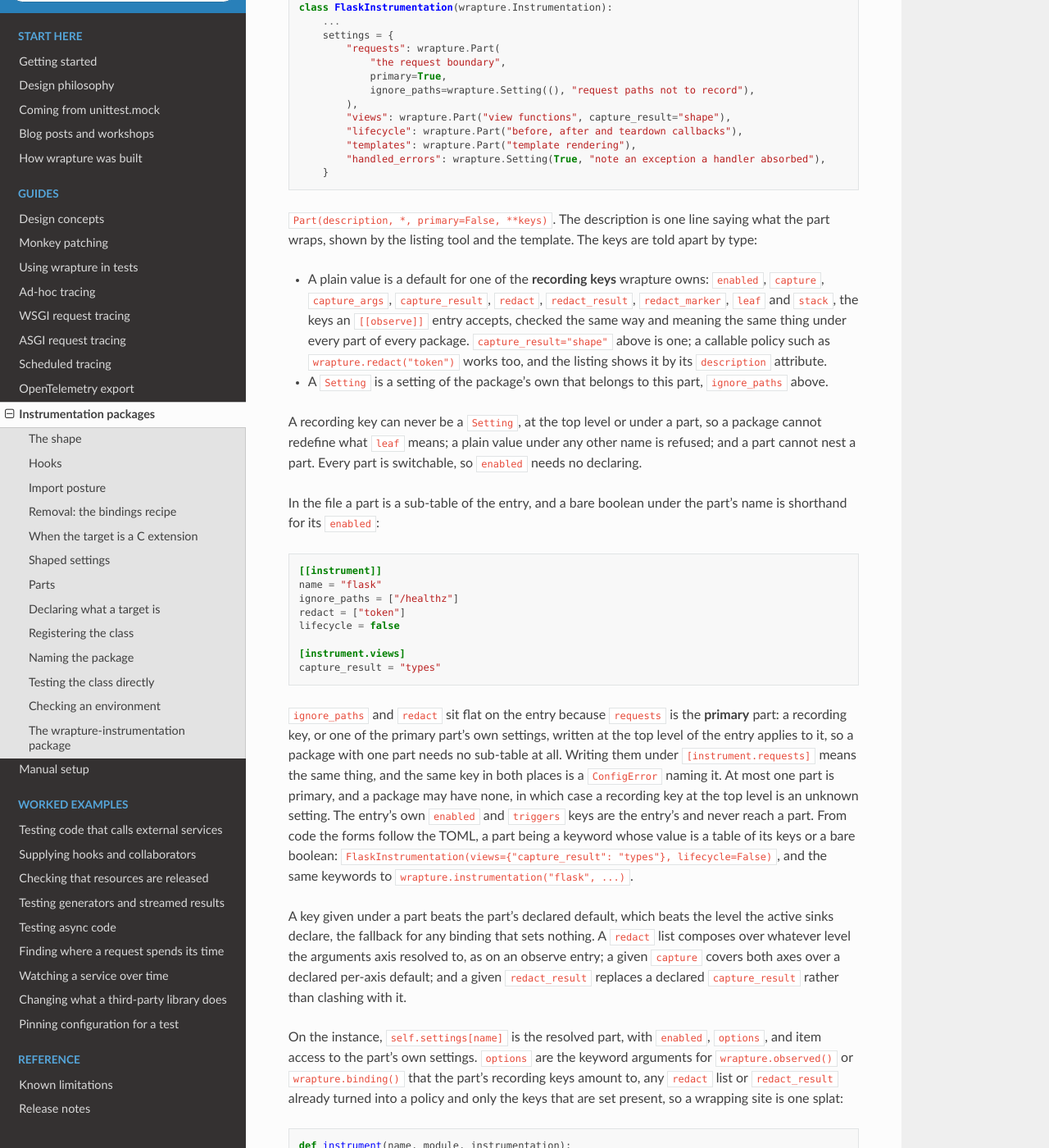
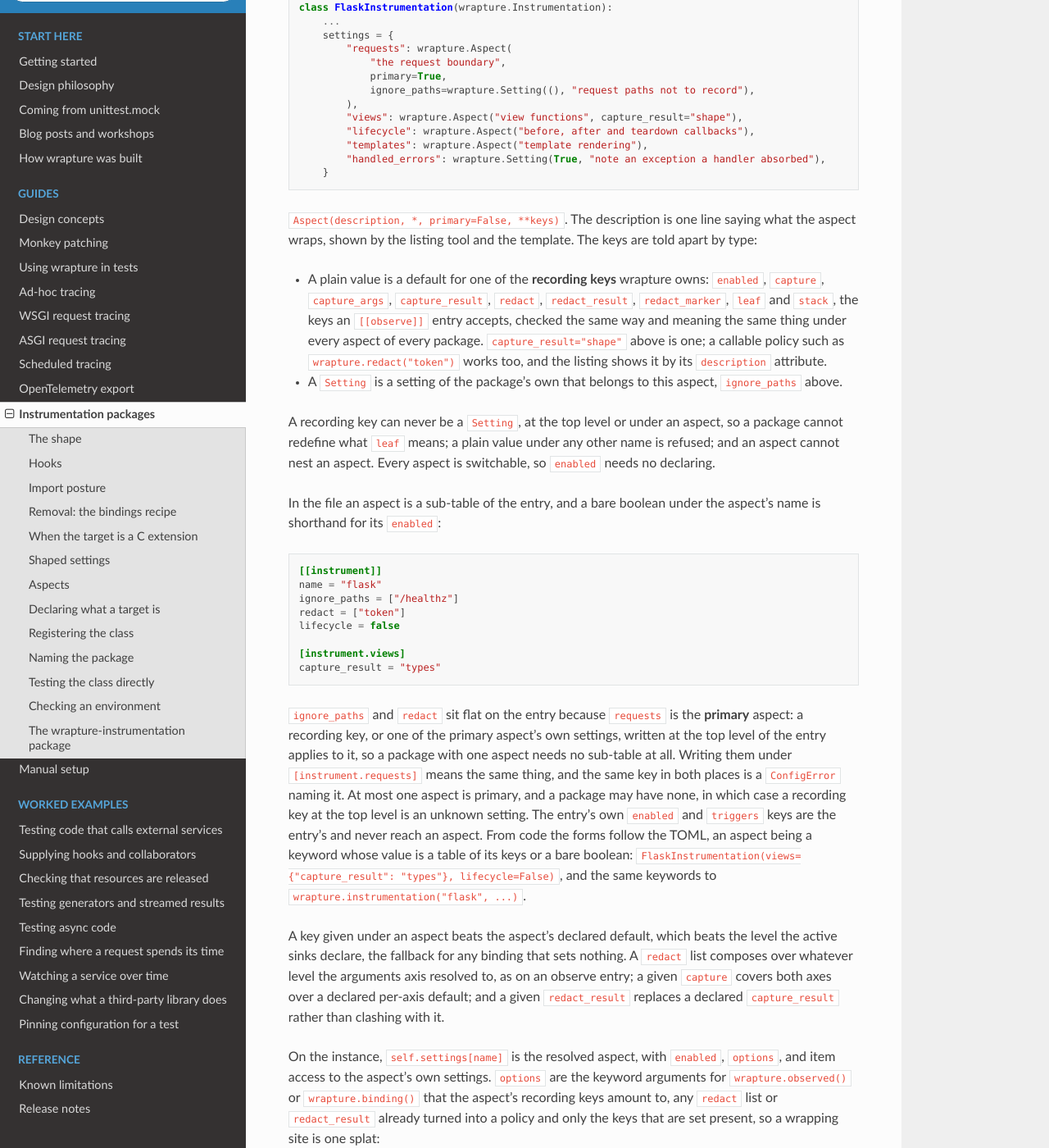
Before and after one commit to GrahamDumpleton/wrapture, a Sphinx documentation site: the page built from docs/instrumentation-packages.md, in a window 1280 px wide and 1400 px high, scrolled down 7459 px. Shown: the whole window at 82% size. Built offline with Sphinx 7.4.7 and the Read the Docs theme 3.1.0, drawn with Linux system fonts in a browser that asks for light colours; some of the changed text lies outside the part shown.

Commit message:
Rename Part to Aspect and bump the version to 1.0.0b4.

````diff
--- a/docs/instrumentation-packages.md
+++ b/docs/instrumentation-packages.md
@@ -32,7 +32,7 @@ class FlaskInstrumentation(wrapture.Instrumentation):
     settings = {
         "capture_headers": wrapture.Setting(False, "record request headers"),
         "ignore_paths": wrapture.Setting((), "paths never traced, exact match"),
-        "views": wrapture.Part("view functions", capture_result="shape"),
+        "views": wrapture.Aspect("view functions", capture_result="shape"),
     }
 
     @wrapture.instrumentation_hook("flask.app")
@@ -95,9 +95,9 @@ Reading down:
   the class-level claim consumers see is then true only for the
   triggers that keep it.
 - `settings` declares every key an `[[instrument]]` entry may carry,
-  each a `Setting(default, description)` or a `Part`, a named group
+  each a `Setting(default, description)` or an `Aspect`, a named group
   of the call sites the class binds with a switch and recording
-  defaults of its own, described under [parts](#parts) below. An
+  defaults of its own, described under [aspects](#aspects) below. An
   unknown key, or a value whose outer type does not match the
   default's, is a `ConfigError` when the config loads; the resolved
   values are `self.settings` inside the hooks. The description is
@@ -403,56 +403,56 @@ class FlaskInstrumentation(wrapture.Instrumentation):
 wrapture guarantees `routes` is a list before `configure()` runs; the
 class guarantees the rest.
 
-## Parts
+## Aspects
 
 An instrumentation rarely binds one kind of call site. A framework
 package wraps the request boundary, the view functions, the lifecycle
 callbacks and the template renders, and a setting such as
 `ignore_paths` belongs to the first of those and nothing else, while
 how a view's result is recorded is a question about the second alone.
-A `Part` declares such a group as a value in `settings` beside the
+An `Aspect` declares such a group as a value in `settings` beside the
 plain settings, so the declaration is one tree that mirrors the TOML:
-a `Setting` is a key of the entry, a `Part` is a sub-table of it.
+a `Setting` is a key of the entry, an `Aspect` is a sub-table of it.
 
 ```python
 class FlaskInstrumentation(wrapture.Instrumentation):
     ...
     settings = {
-        "requests": wrapture.Part(
+        "requests": wrapture.Aspect(
             "the request boundary",
             primary=True,
             ignore_paths=wrapture.Setting((), "request paths not to record"),
         ),
-        "views": wrapture.Part("view functions", capture_result="shape"),
-        "lifecycle": wrapture.Part("before, after and teardown callbacks"),
-        "templates": wrapture.Part("template rendering"),
+        "views": wrapture.Aspect("view functions", capture_result="shape"),
+        "lifecycle": wrapture.Aspect("before, after and teardown callbacks"),
+        "templates": wrapture.Aspect("template rendering"),
         "handled_errors": wrapture.Setting(True, "note an exception a handler absorbed"),
     }
 ```
 
-`Part(description, *, primary=False, **keys)`. The description is one
-line saying what the part wraps, shown by the listing tool and the
+`Aspect(description, *, primary=False, **keys)`. The description is one
+line saying what the aspect wraps, shown by the listing tool and the
 template. The keys are told apart by type:
 
 - A plain value is a default for one of the **recording keys**
   wrapture owns: `enabled`, `capture`, `capture_args`,
   `capture_result`, `redact`, `redact_result`, `redact_marker`,
   `leaf` and `stack`, the keys an `[[observe]]` entry accepts, checked
-  the same way and meaning the same thing under every part of every
+  the same way and meaning the same thing under every aspect of every
   package. `capture_result="shape"` above is one; a callable policy
   such as `wrapture.redact("token")` works too, and the listing shows
   it by its `description` attribute.
 
 - A `Setting` is a setting of the package's own that belongs to this
-  part, `ignore_paths` above.
+  aspect, `ignore_paths` above.
 
-A recording key can never be a `Setting`, at the top level or under a
-part, so a package cannot redefine what `leaf` means; a plain value
-under any other name is refused; and a part cannot nest a part. Every
-part is switchable, so `enabled` needs no declaring.
+A recording key can never be a `Setting`, at the top level or under an
+aspect, so a package cannot redefine what `leaf` means; a plain value
+under any other name is refused; and an aspect cannot nest an aspect.
+Every aspect is switchable, so `enabled` needs no declaring.
 
-In the file a part is a sub-table of the entry, and a bare boolean
-under the part's name is shorthand for its `enabled`:
+In the file an aspect is a sub-table of the entry, and a bare boolean
+under the aspect's name is shorthand for its `enabled`:
 
 ```toml
 [[instrument]]
@@ -466,20 +466,20 @@ capture_result = "types"
 ```
 
 `ignore_paths` and `redact` sit flat on the entry because `requests`
-is the **primary** part: a recording key, or one of the primary
-part's own settings, written at the top level of the entry applies to
-it, so a package with one part needs no sub-table at all. Writing
+is the **primary** aspect: a recording key, or one of the primary
+aspect's own settings, written at the top level of the entry applies to
+it, so a package with one aspect needs no sub-table at all. Writing
 them under `[instrument.requests]` means the same thing, and the same
-key in both places is a `ConfigError` naming it. At most one part is
+key in both places is a `ConfigError` naming it. At most one aspect is
 primary, and a package may have none, in which case a recording key
 at the top level is an unknown setting. The entry's own `enabled` and
-`triggers` keys are the entry's and never reach a part. From code the
-forms follow the TOML, a part being a keyword whose value is a table
+`triggers` keys are the entry's and never reach an aspect. From code the
+forms follow the TOML, an aspect being a keyword whose value is a table
 of its keys or a bare boolean:
 `FlaskInstrumentation(views={"capture_result": "types"}, lifecycle=False)`,
 and the same keywords to `wrapture.instrumentation("flask", ...)`.
 
-A key given under a part beats the part's declared default, which
+A key given under an aspect beats the aspect's declared default, which
 beats the level the active sinks declare, the fallback for any
 binding that sets nothing. A `redact` list composes over whatever
 level the arguments axis resolved to, as on an observe entry; a given
@@ -487,10 +487,10 @@ level the arguments axis resolved to, as on an observe entry; a given
 given `redact_result` replaces a declared `capture_result` rather
 than clashing with it.
 
-On the instance, `self.settings[name]` is the resolved part, with
-`enabled`, `options`, and item access to the part's own settings.
+On the instance, `self.settings[name]` is the resolved aspect, with
+`enabled`, `options`, and item access to the aspect's own settings.
 `options` are the keyword arguments for `wrapture.observed()` or
-`wrapture.binding()` that the part's recording keys amount to, any
+`wrapture.binding()` that the aspect's recording keys amount to, any
 `redact` list or `redact_result` already turned into a policy and
 only the keys that are set present, so a wrapping site is one splat:
 
@@ -513,7 +513,7 @@ options = {"capture_args": captured, **settings["statements"].options}
 ```
 
 The package policy is the default and an explicit `capture_args`
-under the part replaces it, the same override path as everywhere
+under the aspect replaces it, the same override path as everywhere
 else, which the package's README should say.
 
 ## Declaring what a target is
@@ -748,7 +748,7 @@ A class that cannot load shows its error in place, and one whose
 module imported its own target shows the warning described above.
 `--toml` writes the `[[instrument]]` template a user would paste into
 their file, every entry disabled, every setting commented out at its
-default and every part as a commented-out sub-table of its own, which
+default and every aspect as a commented-out sub-table of its own, which
 is also a quick check that the descriptions read well where they will
 be read.
 
--- a/src/wrapture/__init__.py
+++ b/src/wrapture/__init__.py
@@ -17,7 +17,7 @@ def _format_version(parts: tuple[str, ...]) -> str:
     )
 
 
-__version_info__ = ("1", "0", "0", "b3")
+__version_info__ = ("1", "0", "0", "b4")
 __version__ = _format_version(__version_info__)
 
 from wrapt import MISSING, register_post_import_hook, when_imported
@@ -102,10 +102,10 @@ from .filters import (
     filter_requests,
 )
 from .instrumentations import (
+    Aspect,
     Instrumentation,
     Instrumented,
     InstrumentEntry,
-    Part,
     Setting,
     instrumentation,
     instrumentation_hook,
@@ -195,6 +195,7 @@ __all__ = [
     "AlreadyAppliedError",
     "AmbiguousBindingError",
     "AppliedConfig",
+    "Aspect",
     "Binding",
     "BoundSpec",
     "Collector",
@@ -244,7 +245,6 @@ __all__ = [
     "Printer",
     "RecordingGapWarning",
     "RequestFilter",
-    "Part",
     "Sample",
     "SequenceExhaustedError",
     "SetBehaviour",
````
Also changed, not shown: docs/ad-hoc-tracing.md (+4 -4 lines), docs/release-notes.md (+12 -1 lines), docs/unit-testing.md (+4 -4 lines), 6 other files.
